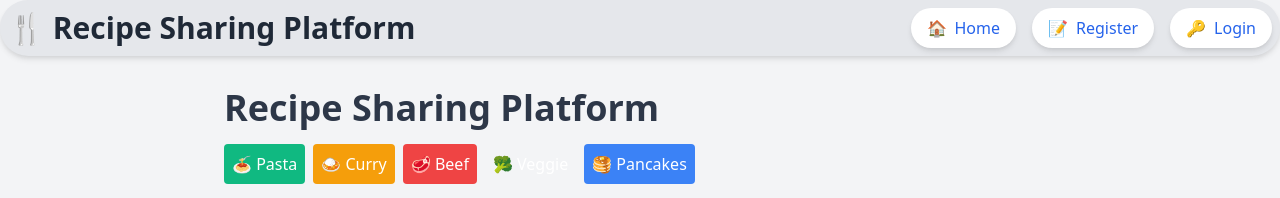
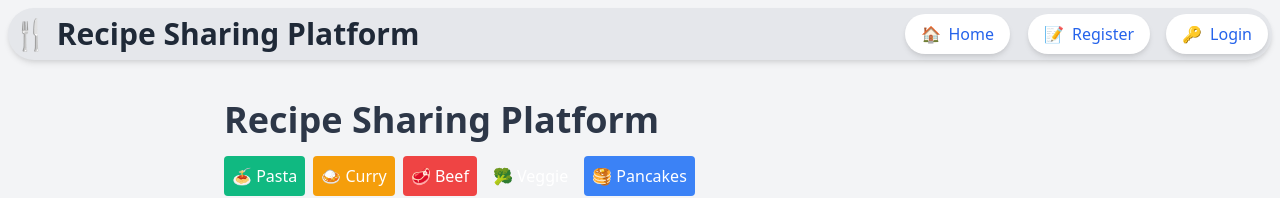
Before and after one commit to helloleo-ai/recipe-sharing-platform, a Next.js app: page / in a window 1280 px wide. Shown: the top 198 px of the page. Built offline with nearby package versions, Linux system fonts and the light colour scheme.

Commit message:
updated header padding and nav link styles for better spacing

```diff
--- a/components/Header.js
+++ b/components/Header.js
@@ -2,7 +2,7 @@ import Link from 'next/link';
 
 export default function Header() {
   return (
-    <header className="bg-gray-200 text-gray-800 p-2 rounded-full shadow-md">
+    <header className="bg-gray-200 text-gray-800 p-1 rounded-full shadow-md m-2">
       <div className="container mx-auto flex justify-between items-center">
         <h1 className="text-3xl font-bold">🍴 Recipe Sharing Platform</h1>
 <nav className="flex space-x-4">
--- a/styles/globals.css
+++ b/styles/globals.css
@@ -4,6 +4,8 @@ header {
 }
 
 nav a {
+  padding: 0.125rem 0.25rem; /* Smaller padding */
+  margin: 0.125rem; /* Add margin */
   display: flex;
   align-items: center;
   padding: 0.25rem 0.5rem;
```
